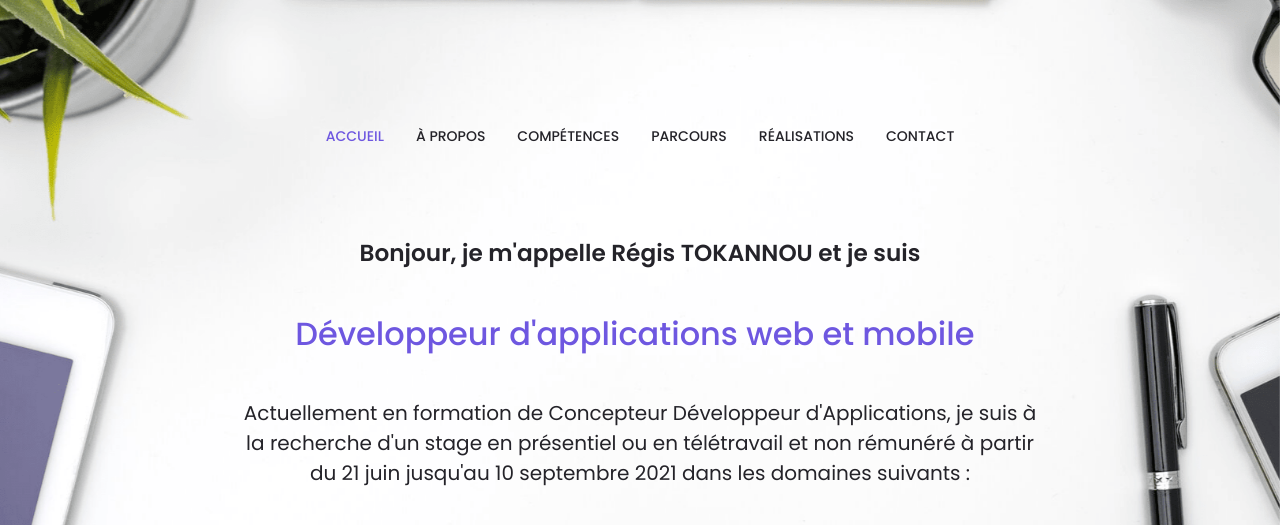
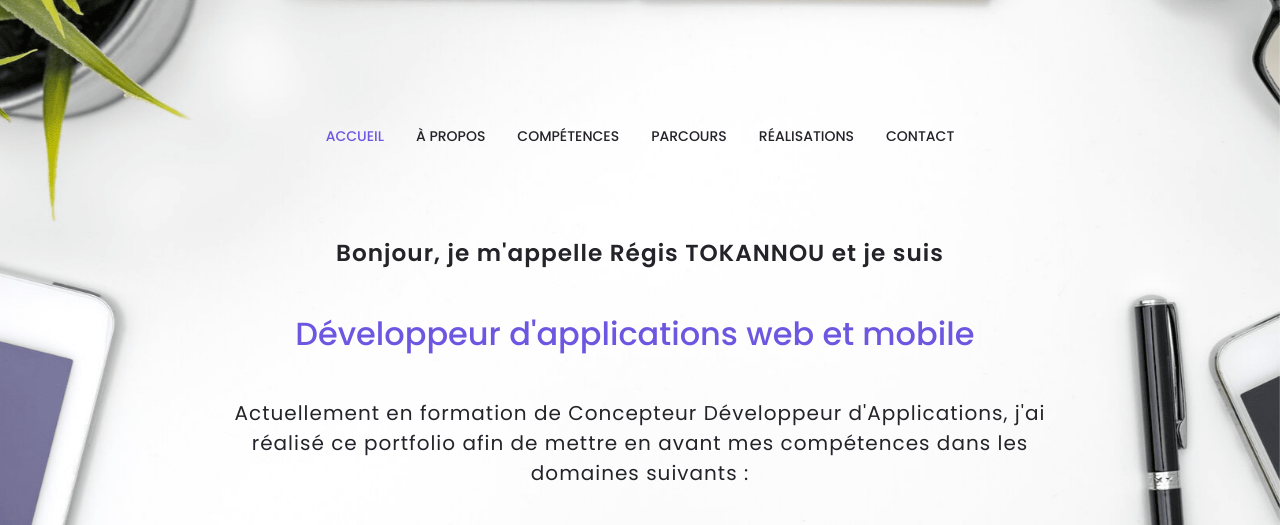
Before and after one commit to TOKANNOU/CV, a plain HTML site: page index.html in a window 1280 px wide. Shown: the top 525 px of the page. Drawn offline with nearby package versions, Linux system fonts and the light colour scheme.

Commit message:
Mise à jour de la description de la page d'accueil

```diff
--- a/assets/css/style.css
+++ b/assets/css/style.css
@@ -437,6 +437,7 @@ mask {
 .home__title {
     font-size: var(--h3-font-size);
     margin-bottom: var(--mb-2);
+    letter-spacing: 1px;
 }
 
 .home__subtitle {
@@ -450,6 +451,7 @@ mask {
     font-size: var(--h2-font-size);
     color: var(--title-color);
     margin-bottom: var(--mb-2);
+    letter-spacing: 1px;
 }
 
 .home__skills {
--- a/index.html
+++ b/index.html
@@ -87,9 +87,9 @@
                         <h1 class="home__title">Bonjour, je m'appelle Régis TOKANNOU et je suis</h1>
                         <h2 class="home__subtitle"><span class="typing"></span></h2>
                         <p class="home__description">
-                            Actuellement en formation de Concepteur Développeur d'Applications, je suis à la recherche
-                            d'un stage en présentiel ou en télétravail et non rémunéré à partir du 21 juin jusqu'au 10
-                            septembre 2021 dans les domaines suivants :
+                            Actuellement en formation de Concepteur Développeur d'Applications,
+                            j'ai réalisé ce portfolio afin de mettre en avant mes compétences
+                            dans les domaines suivants :
                         </p>
 
                         <div class="home__skills">
```
